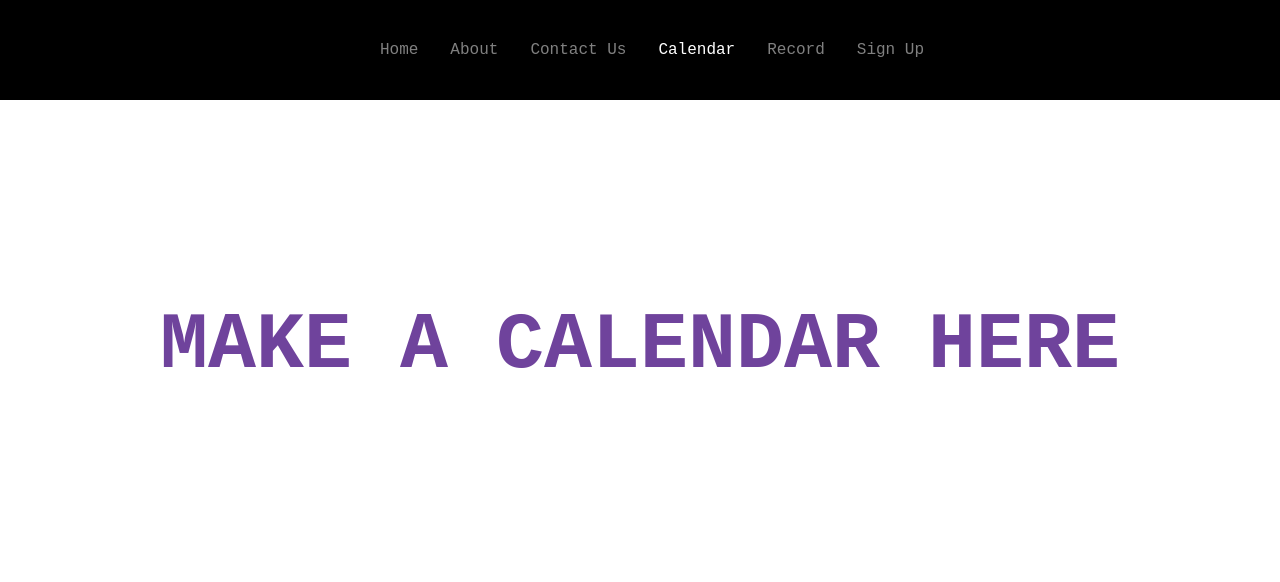
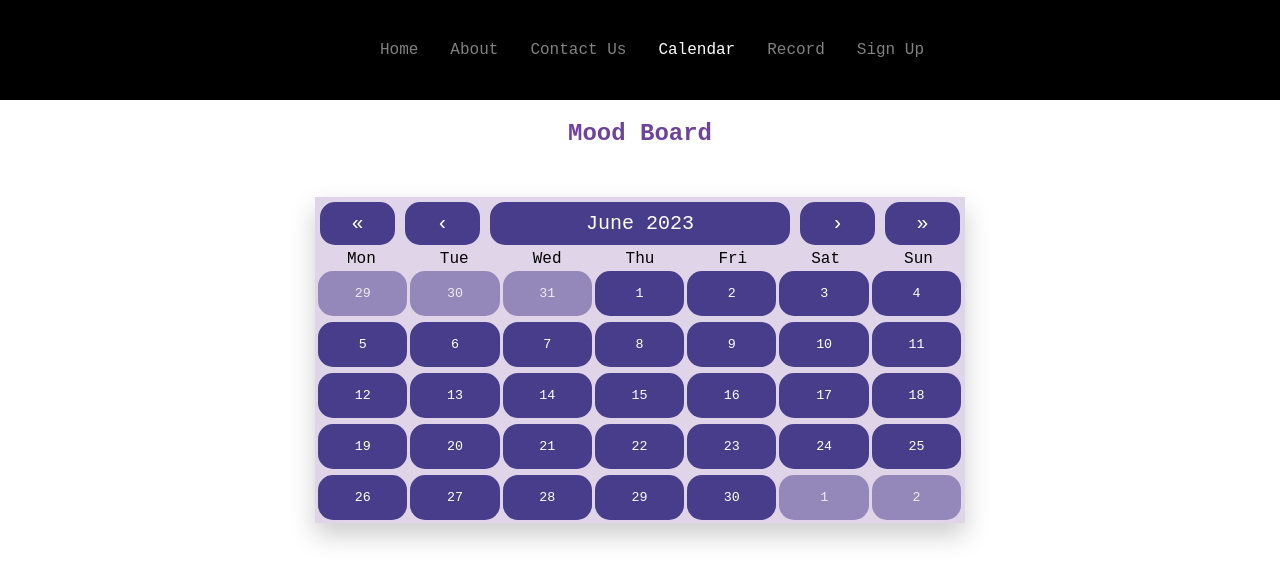
Before and after one commit to oycheng/MoodDiary, a React (Create React App) app in the folder my-app/: page /calendar in a window 1280 px wide. Shown: the top 582 px of the page. Built offline with nearby package versions, Linux system fonts and the light colour scheme.

Commit message:
calendar

```diff
--- a/my-app/package.json
+++ b/my-app/package.json
@@ -7,6 +7,7 @@
     "@testing-library/react": "^13.4.0",
     "@testing-library/user-event": "^13.5.0",
     "react": "^18.2.0",
+    "react-calendar": "^4.3.0",
     "react-dom": "^18.2.0",
     "react-icons": "^4.9.0",
     "react-router-dom": "^6.13.0",
--- a/my-app/src/App.js
+++ b/my-app/src/App.js
@@ -5,7 +5,7 @@ import { BrowserRouter as Router, Routes, Route }
 	from 'react-router-dom';
 import Home from './pages';
 import About from './pages/about';
-import Calendar from './pages/calendar';
+import Calendr from './pages/calendar';
 import SignUp from './pages/signup';
 import Contact from './pages/contact';
 import Record from './pages/record';
@@ -18,7 +18,7 @@ function App() {
 				<Route path='/' element={<Home />} />
 				<Route path='/about' element={<About />} />
 				<Route path='/contact' element={<Contact />} />
-				<Route path='/calendar' element={<Calendar />} />
+				<Route path='/calendar' element={<Calendr />} />
 				<Route path='/record' element={<Record />} />
 				<Route path='/sign-up' element={<SignUp />} />
 			</Routes>
--- a/my-app/src/global.css
+++ b/my-app/src/global.css
@@ -3,8 +3,6 @@
 	margin: 0;
 	font-family: 'Andale Mono', monospace;
 	background: none;
-	color: #6f439c;
-
 
 }
 h1{
--- /dev/null
+++ b/my-app/src/pages/calendar.css
@@ -0,0 +1,91 @@
+.calendar-container{
+    justify-content: center;
+    display: flex;
+    margin: 50px;
+    min-width: 600px;
+}
+
+.react-calendar button {
+    border: 0;
+    background-color: darkslateblue;
+    color: white;
+}
+
+.react-calendar{
+    width: 650px;
+    max-width: 100%;
+    background-color: #e0d5e8;
+    box-shadow: 0 12px 24px rgba(0, 0, 0, 0.2);
+
+}
+.react-calendar__navigation {
+    display: flex;
+}
+
+.react-calendar__navigation button {
+    font-size: 20px;
+    margin: 5px;
+    border-radius: 15px;
+    padding: 10px;
+}
+
+.react-calendar__navigation__arrow {
+    flex-grow: 0.25;
+}
+
+.react-calendar__navigation button:enabled:hover,
+.react-calendar__navigation button:enabled:focus {
+background-color: #9579ab;
+}
+
+.react-calendar__month-view__weekdays {
+    text-align: center;
+}
+
+.react-calendar__month-view__days {
+    display: grid !important;
+    grid-template-columns: 14.2% 14.2% 14.2% 14.2% 14.2% 14.2% 14.2%;
+}
+
+abbr[title] {
+text-decoration: none;
+}
+/*
+.react-calendar__month-view__days__day--weekend {
+    color: #d10000;
+}  */
+
+.react-calendar__tile {
+    margin: 3px;
+    border-radius: 15px;
+    padding: 15px 0;
+    max-width: initial !important;
+}
+
+.react-calendar__tile:enabled:hover,
+.react-calendar__tile:enabled:focus {
+    background: #9579ab;
+}
+
+.react-calendar__tile--active:enabled:hover,
+.react-calendar__tile--active:enabled:focus {
+    background: #6f48eb;
+    color: white;
+}
+
+.react-calendar__month-view__days__day--neighboringMonth {
+    opacity: 0.5;
+}
+
+.react-calendar__year-view__months,
+.react-calendar__decade-view__years,
+.react-calendar__century-view__decades {
+    display: grid !important;
+    grid-template-columns: 20% 20% 20% 20% 20%;
+    &.react-calendar__year-view__months {
+        grid-template-columns: 33.3% 33.3% 33.3%;
+    }
+    .react-calendar__tile {
+        max-width: initial !important;
+    }
+}
--- a/my-app/src/pages/calendar.js
+++ b/my-app/src/pages/calendar.js
@@ -1,11 +1,21 @@
 import React from 'react';
 import '../global.css';
+import '../pages/calendar.css';
+import { useState } from 'react';
+import Calendar from 'react-calendar';
 
 
-const Calendar = () => {
+const Calendr = () => {
+	const [date, setDate] = useState(new Date());
+
 	return (
-		<h1>MAKE A CALENDAR HERE</h1>
+		<div>
+		<h2>Mood Board</h2>
+		<div className='calendar-container'>
+        	<Calendar onChange={setDate} value={date} />
+      	</div>
+	  </div>
 	);
 };
 
-export default Calendar;
+export default Calendr;
```
Also changed, not shown: 1 other file (tests, documents, lock files or other folders).
